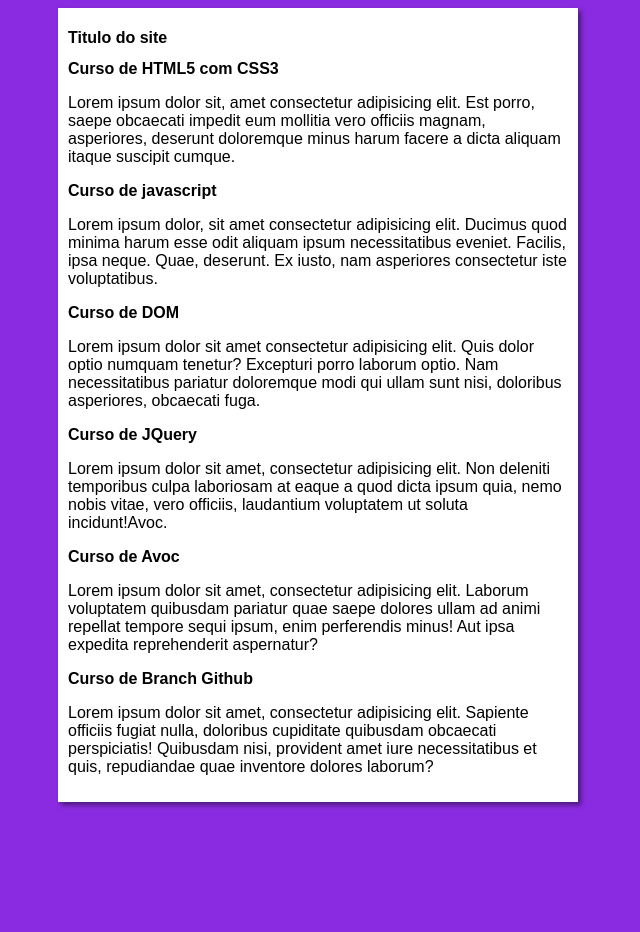
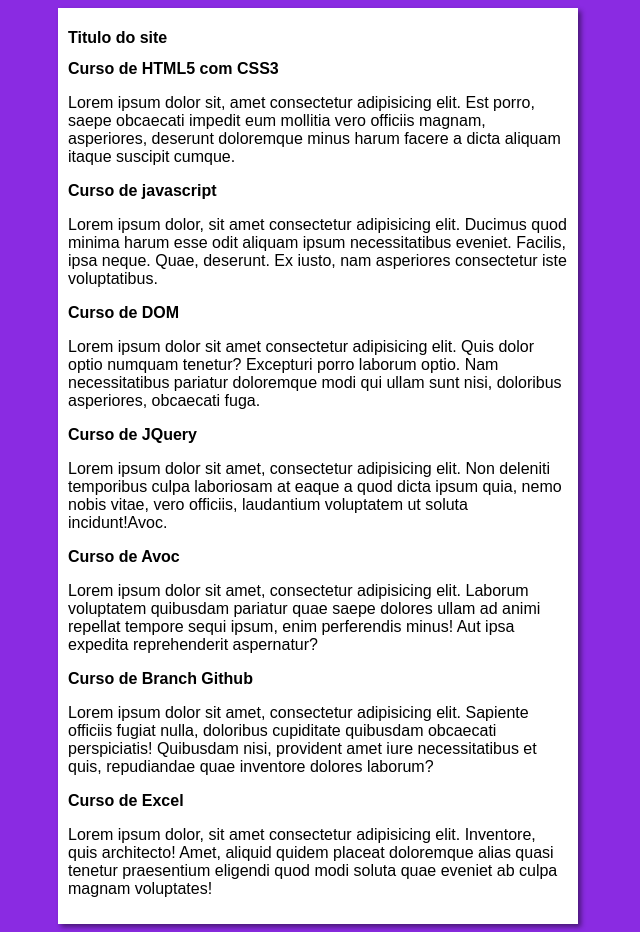
Before and after one commit to victorcova/Projeto-site, a plain HTML site: page index.html in a window 1280 px wide. Shown: the whole page, without its empty margins (322-962 px from the left). Before the commit the page ends 810 px from the top, so only its background shows below. Drawn offline with Linux system fonts and the light colour scheme.

Commit message:
add curso excel

```diff
--- a/index.html
+++ b/index.html
@@ -44,6 +44,11 @@
             <p>Lorem ipsum dolor sit amet, consectetur adipisicing elit. Sapiente officiis fugiat nulla, doloribus cupiditate quibusdam obcaecati perspiciatis! Quibusdam nisi, provident amet iure necessitatibus et quis, repudiandae quae inventore dolores laborum?</p>
         </article>
 
+        <article>
+            <h2>Curso de Excel</h2>
+            <p>Lorem ipsum dolor, sit amet consectetur adipisicing elit. Inventore, quis architecto! Amet, aliquid quidem placeat doloremque alias quasi tenetur praesentium eligendi quod modi soluta quae eveniet ab culpa magnam voluptates!</p>
+        </article>
+
     </main>
 
 </body>
```
